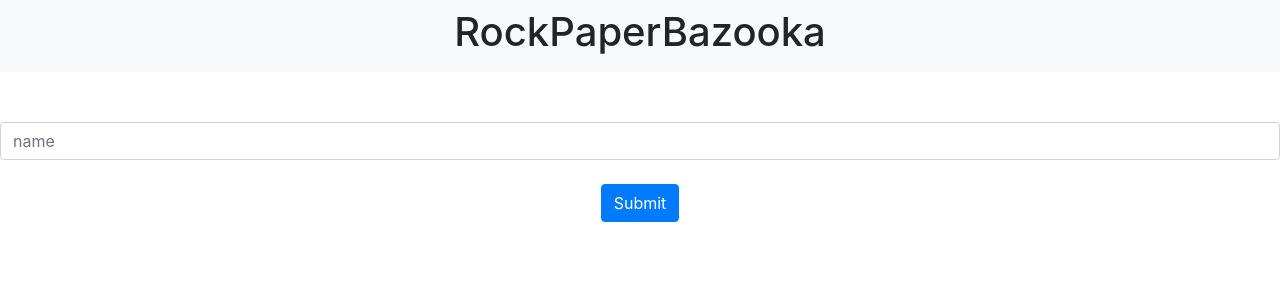
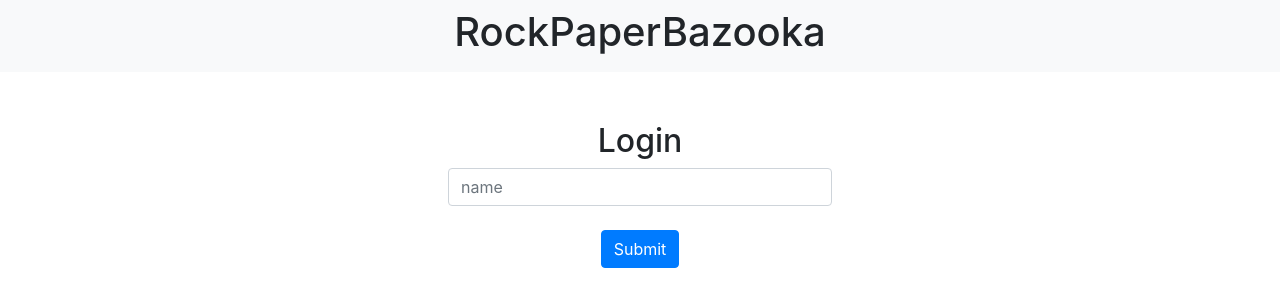
Before and after one commit to scalableinternetservices/RockPaperBazooka, a React (Create React App) app in the folder frontend/: page / in a window 1280 px wide. Shown: the top 306 px of the page. Built offline with nearby package versions, Linux system fonts and the light colour scheme; no server answers.

Commit message:
at - fix login formatting

```diff
--- /dev/null
+++ b/frontend/src/Components/User/Form.css
@@ -0,0 +1,4 @@
+.form {
+    margin: auto;
+    width: 30%;
+}
--- a/frontend/src/Components/User/Form.jsx
+++ b/frontend/src/Components/User/Form.jsx
@@ -1,4 +1,5 @@
 import React from "react";
+import "./Form.css";
 import { Form, Button, Input } from "reactstrap";
 import Client from "../../Clients/Client";
 import {
@@ -49,8 +50,9 @@ class UserForm extends React.Component {
 
   render() {
     return (
-      <div>
+      <div className="form">
           {this.state.loggedIn ? <Redirect to='/matches' /> : null}
+          <h2>Login</h2>
           <Form onSubmit={this.onSubmit}>
             <Input
               name="name"
```
